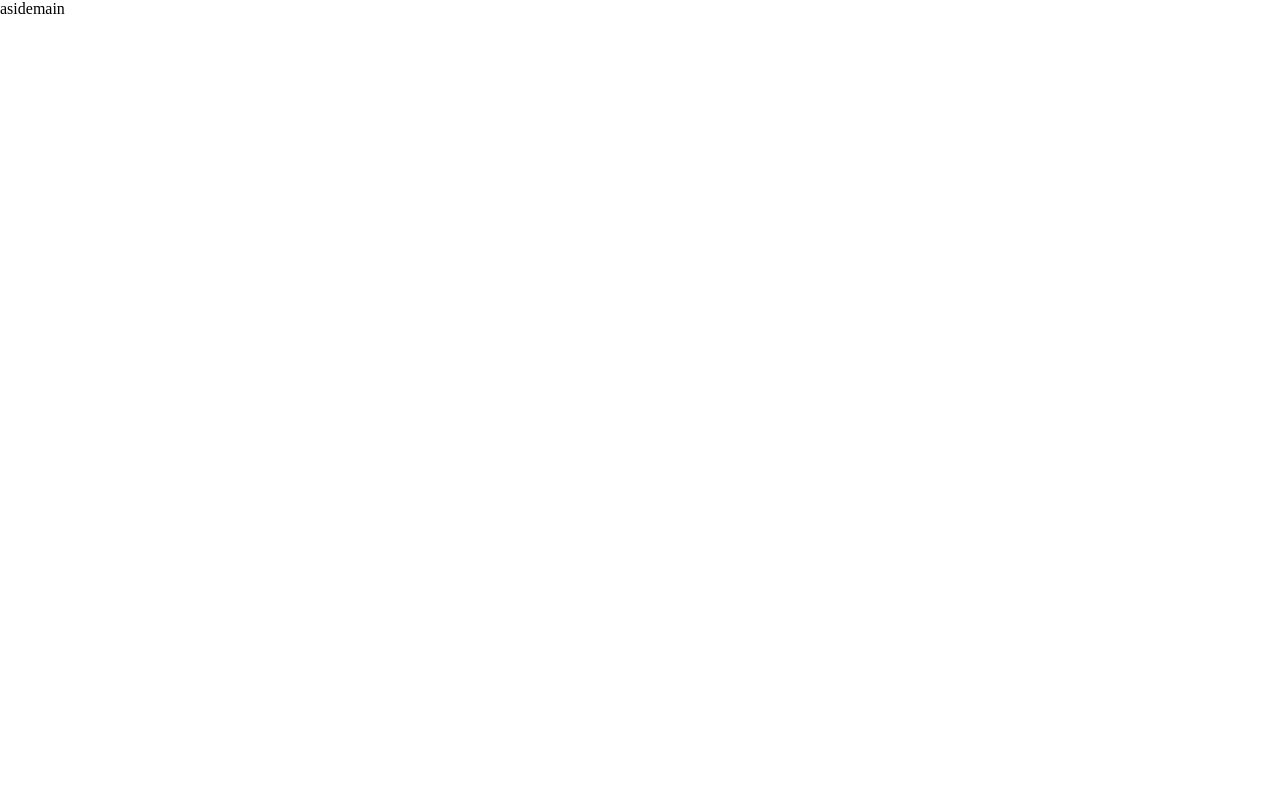
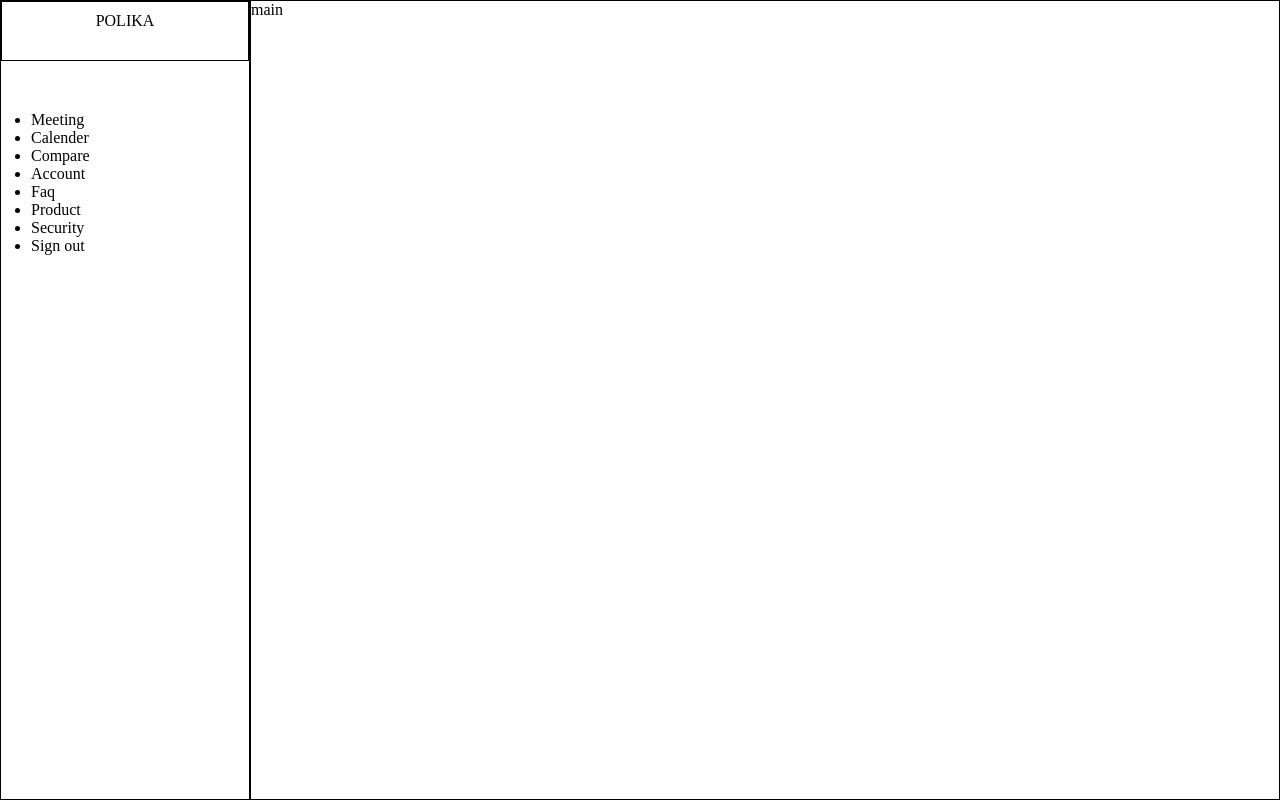
Before and after one commit to ankitpatel-01/InternshipTasks, a plain HTML site: page CSS/Task-2/index.html in a window 1280 px wide. Drawn offline with Linux system fonts and the light colour scheme; files that its build step writes are made by us from their sources; files whose address does not match are found by name.

Commit message:
added sidebar wrapper

```diff
--- a/CSS/Task-2/assets/css/style.css
+++ b/CSS/Task-2/assets/css/style.css
@@ -18,5 +18,30 @@ body {
 }
 
 .sidebar-wrapper {
+  display: flex;
+  flex-direction: column;
+  flex-grow: 1;
+  max-width: 250px;
   width: 250px;
+  height: 100%;
+  border: 1px solid;
 }
+
+.logo{
+  padding: 10px 30px;
+  height: 60px;
+  text-align: center;
+  border: 1px solid;
+}
+
+.sidebar{
+  padding: 50px 30px;
+}
+
+.main-wrapper{
+  display: flex;
+  flex-direction: column;
+  flex-grow: 1;
+  height: 100%;
+  border: 1px solid;
+}
--- a/CSS/Task-2/index.html
+++ b/CSS/Task-2/index.html
@@ -11,8 +11,26 @@
 </head>
 <body>
     <div class="wrapper">
-        <aside class="sidebar-warpper">
-            aside
+        <aside class="sidebar-wrapper">
+            <div class="logo">POLIKA</div>
+            <div class="sidebar">
+                <nav class="nav-1">
+                    <ul>
+                        <li>Meeting</li>
+                        <li>Calender</li>
+                        <li>Compare</li>
+                    </ul>
+                </nav>
+                <nav class="nav-2">
+                    <ul>
+                        <li>Account</li>
+                        <li>Faq</li>
+                        <li>Product</li>
+                        <li>Security</li>
+                        <li>Sign out</li>
+                    </ul>
+                </nav>
+            </div>
         </aside>
         <main class="main-wrapper">
             main
```
